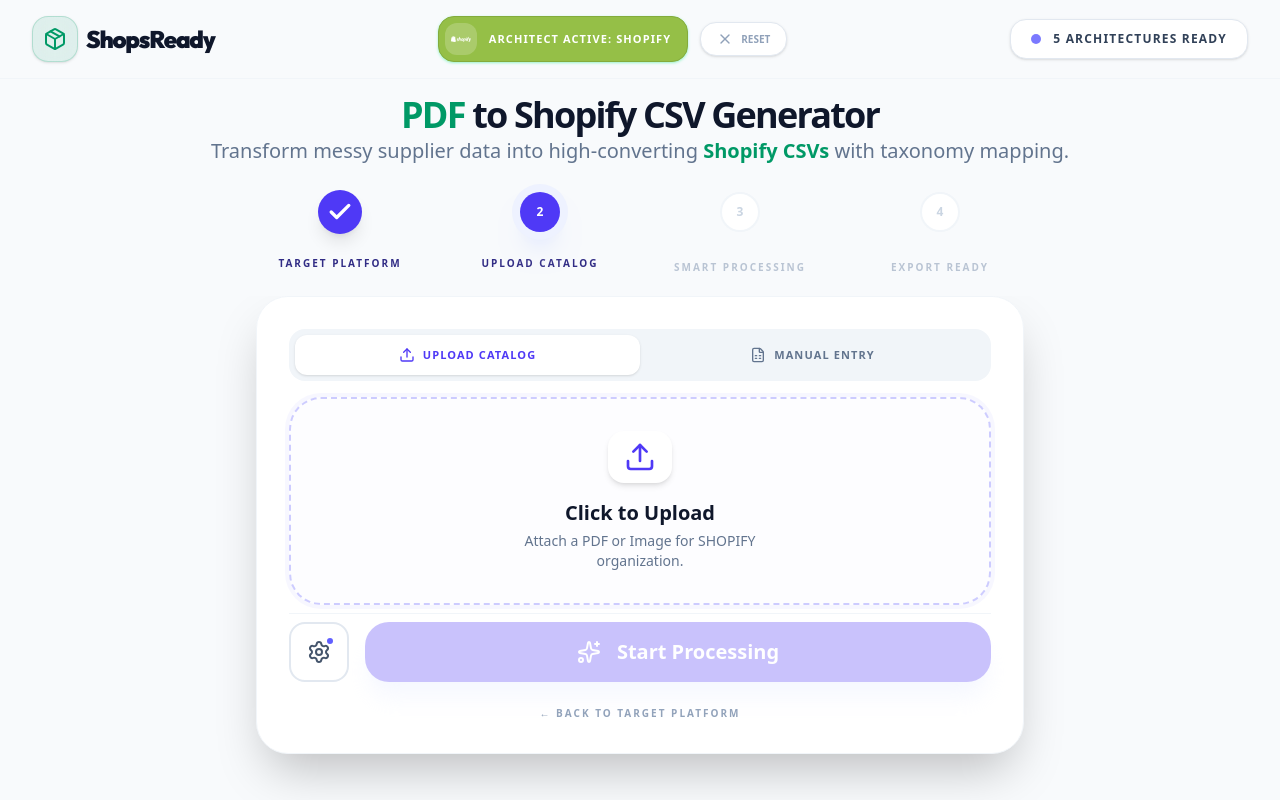
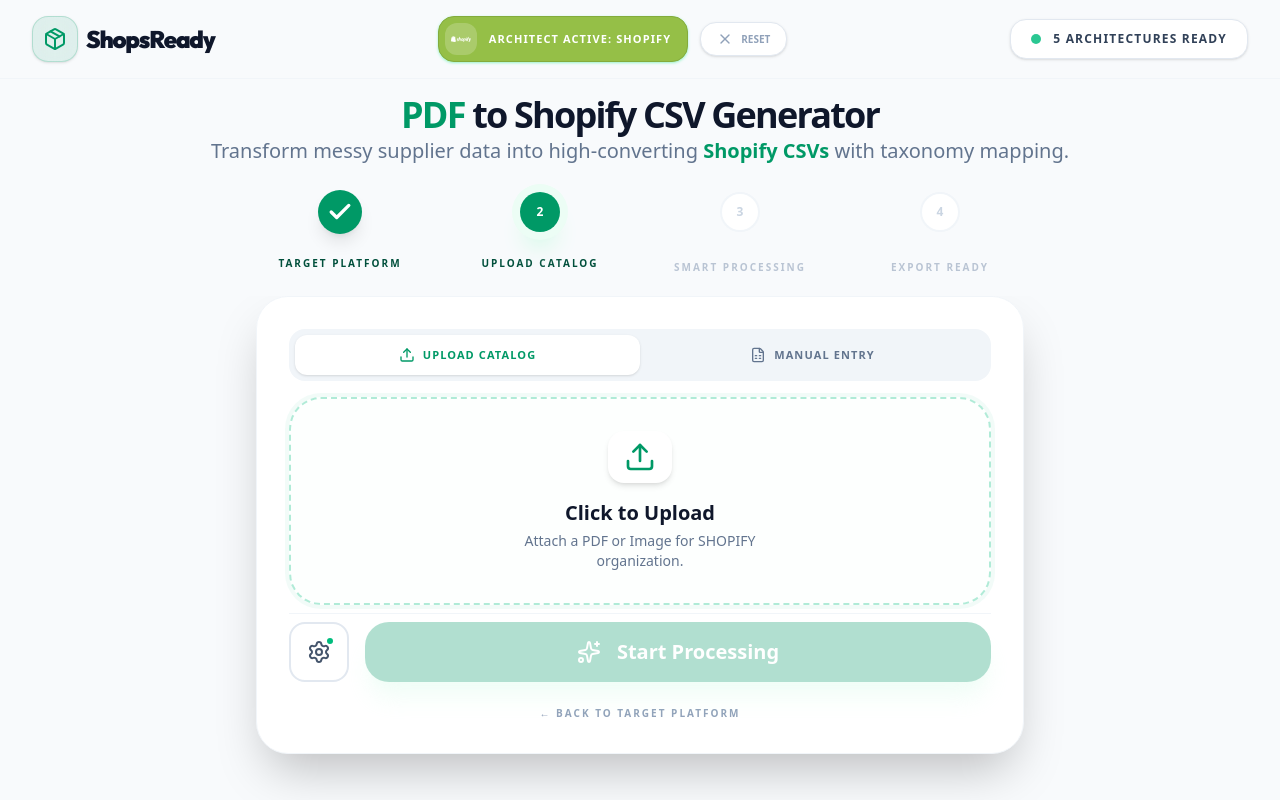
Before and after one commit to Baxa1997/ShopLive, a Next.js app: page /tools/multi-importer in a window 1280 px wide. Both pictures are taken after a click on the button 428 px from the left and 433 px from the top of the page. Built offline with nearby package versions, Linux system fonts and the light colour scheme.

Commit message:
corrections

```diff
--- a/src/app/tools/multi-importer/page.tsx
+++ b/src/app/tools/multi-importer/page.tsx
@@ -683,7 +683,7 @@
         )}
 
         <div className="flex items-center gap-3 px-5 py-2.5 bg-white rounded-2xl border border-slate-200 shadow-sm order-2 md:order-none">
-          <div className="w-2.5 h-2.5 rounded-full bg-indigo-500 animate-pulse" />
+          <div className="w-2.5 h-2.5 rounded-full bg-emerald-500 animate-pulse" />
           <span className="text-[12px] font-black text-slate-700 uppercase tracking-widest">
             {5 - usageCount} Architectures Ready
           </span>
@@ -713,7 +713,7 @@
           <div className="absolute top-6 left-[12.5%] w-[75%] h-[3px] bg-slate-100 -z-10 rounded-full" />
           {/* Active Progress Line */}
           <div
-            className="absolute top-6 left-[12.5%] h-[3px] bg-indigo-600 transition-all duration-700 ease-out -z-10 rounded-full shadow-[0_0_10px_rgba(79,70,229,0.3)]"
+            className="absolute top-6 left-[12.5%] h-[3px] bg-emerald-600 transition-all duration-700 ease-out -z-10 rounded-full shadow-[0_0_10px_rgba(16,185,129,0.3)]"
             style={{ width: `${Math.min(((currentStep - 1) / 3) * 75, 75)}%` }}
           />
 
@@ -726,15 +726,15 @@
             ].map((step) => (
               <div key={step.num} className="flex-1 relative flex flex-col items-center">
                 <div className={`w-10 h-10 rounded-full flex items-center justify-center font-black text-xs transition-all duration-500 z-10 ${
-                  currentStep > step.num ? 'bg-indigo-600 text-white shadow-lg scale-110' :
-                  currentStep === step.num ? 'bg-indigo-600 text-white ring-8 ring-indigo-50 shadow-indigo-100 shadow-xl' :
+                  currentStep > step.num ? 'bg-emerald-600 text-white shadow-lg scale-110' :
+                  currentStep === step.num ? 'bg-emerald-600 text-white ring-8 ring-emerald-50 shadow-emerald-100 shadow-xl' :
                   'bg-white text-slate-300 border-2 border-slate-100'
                 }`}>
                   {currentStep > step.num ? <Check className="w-6 h-6" strokeWidth={3} /> : step.num}
                 </div>
                 <div className="absolute top-16 left-1/2 -ml-20 w-40 text-center">
                   <span className={`text-[10px] font-black uppercase tracking-[0.2em] whitespace-nowrap block transition-all duration-300 ${
-                    currentStep >= step.num ? 'text-indigo-900 translate-y-0 opacity-100' : 'text-slate-400 translate-y-1 opacity-60'
+                    currentStep >= step.num ? 'text-emerald-900 translate-y-0 opacity-100' : 'text-slate-400 translate-y-1 opacity-60'
                   }`}>
                     {step.label}
                   </span>
@@ -757,7 +757,7 @@
                 onClick={() => setInputTab('upload')}
                 className={`flex-1 cursor-pointer flex items-center justify-center gap-2 py-3 text-[11px] font-black uppercase tracking-widest rounded-xl transition-all ${
                   inputTab === 'upload'
-                  ? 'bg-white text-indigo-600 shadow-sm'
+                  ? 'bg-white text-emerald-600 shadow-sm'
                   : 'text-slate-500 hover:text-slate-700'
                 }`}
               >
@@ -767,7 +767,7 @@
                 onClick={() => setInputTab('manual')}
                 className={`flex-1 cursor-pointer flex items-center justify-center gap-2 py-3 text-[11px] font-black uppercase tracking-widest rounded-xl transition-all ${
                   inputTab === 'manual'
-                  ? 'bg-white text-indigo-600 shadow-sm'
+                  ? 'bg-white text-emerald-600 shadow-sm'
                   : 'text-slate-500 hover:text-slate-700'
                 }`}
               >
@@ -788,13 +788,13 @@
                     />
                     <label
                       htmlFor="file-upload"
-                      className={`flex flex-col items-center justify-center p-8 border-2 border-dashed rounded-[2rem] bg-indigo-50/10 hover:bg-indigo-50/30 transition-all cursor-pointer group h-52 ${
+                      className={`flex flex-col items-center justify-center p-8 border-2 border-dashed rounded-[2rem] bg-emerald-50/10 hover:bg-emerald-50/30 transition-all cursor-pointer group h-52 ${
                         activeMarketplace
-                        ? 'border-indigo-500/30 ring-4 ring-indigo-500/5'
+                        ? 'border-emerald-500/30 ring-4 ring-emerald-500/5'
                         : 'border-slate-100'
                       }`}
                     >
-                      <div className={`w-16 h-16 bg-white rounded-2xl flex items-center justify-center shadow-md mb-4 group-hover:scale-110 transition-transform ${activeMarketplace ? 'text-indigo-600' : 'text-slate-400'}`}>
+                      <div className={`w-16 h-16 bg-white rounded-2xl flex items-center justify-center shadow-md mb-4 group-hover:scale-110 transition-transform ${activeMarketplace ? 'text-emerald-600' : 'text-slate-400'}`}>
                         <Upload className="w-8 h-8" />
                       </div>
                       <span className="font-bold text-slate-900 text-xl mb-1">
@@ -806,7 +806,7 @@
                           : 'Please select your target platform above to enable uploading.'}
                       </span>
                       {fileName && (
-                        <div className="mt-4 px-4 py-2 bg-indigo-100 text-indigo-700 rounded-full text-[10px] font-black uppercase tracking-widest ring-2 ring-indigo-200 animate-bounce">
+                        <div className="mt-4 px-4 py-2 bg-emerald-100 text-emerald-700 rounded-full text-[10px] font-black uppercase tracking-widest ring-2 ring-emerald-200 animate-bounce">
                           {fileName}
                         </div>
                       )}
@@ -820,10 +820,10 @@
                       onChange={(e) => setInputText(e.target.value)}
                       disabled={!activeMarketplace}
                       placeholder={activeMarketplace ? "Example: Blue Shirt, Size M, SKU: 123, Price: $15.00\nRed Jacket, Size L, SKU: 456, Price: $45.00" : "Please select a target platform first."}
-                      className="w-full min-h-[220px] p-6 rounded-3xl bg-slate-50 border-2 border-slate-200 focus:border-indigo-500 focus:outline-none focus:bg-white transition-all resize-none font-mono text-sm text-slate-700 shadow-inner group-hover:border-slate-300 disabled:cursor-not-allowed"
+                      className="w-full min-h-[220px] p-6 rounded-3xl bg-slate-50 border-2 border-slate-200 focus:border-emerald-500 focus:outline-none focus:bg-white transition-all resize-none font-mono text-sm text-slate-700 shadow-inner group-hover:border-slate-300 disabled:cursor-not-allowed"
                     />
                     <div className="absolute bottom-4 right-4 opacity-30 group-hover:opacity-100 transition-opacity">
-                      <Sparkles className="w-5 h-5 text-indigo-500" />
+                      <Sparkles className="w-5 h-5 text-emerald-500" />
                     </div>
                   </div>
                 </div>
@@ -841,16 +841,16 @@
               <div className="flex gap-4">
                 <button
                   onClick={() => setIsConfigModalOpen(true)}
-                  className="px-4 cursor-pointer bg-white border-2 border-slate-200 text-slate-600 rounded-2xl hover:border-indigo-500 hover:text-indigo-600 transition-all flex items-center justify-center group relative overflow-hidden "
+                  className="px-4 cursor-pointer bg-white border-2 border-slate-200 text-slate-600 rounded-2xl hover:border-emerald-500 hover:text-emerald-600 transition-all flex items-center justify-center group relative overflow-hidden "
                   title="Advanced Configurations"
                 >
                   <Settings className="w-6 h-6 group-hover:rotate-90 transition-transform duration-500" />
-                  <div className="absolute top-3 right-3 w-2.5 h-2.5 bg-indigo-500 rounded-full border-2 border-white" />
+                  <div className="absolute top-3 right-3 w-2.5 h-2.5 bg-emerald-500 rounded-full border-2 border-white" />
                 </button>
                 <button
                   onClick={handleAnalyze}
                   disabled={isLoading || (inputTab === 'upload' ? !fileName : !inputText.trim())}
-                  className="flex-1 cursor-pointer py-4 bg-indigo-600 hover:bg-indigo-700 text-white font-black rounded-3xl shadow-xl shadow-indigo-100 transition-all disabled:opacity-30 disabled:cursor-not-allowed flex items-center justify-center gap-4 text-xl group"
+                  className="flex-1 cursor-pointer py-4 bg-emerald-600 hover:bg-emerald-700 text-white font-black rounded-3xl shadow-xl shadow-emerald-100 transition-all disabled:opacity-30 disabled:cursor-not-allowed flex items-center justify-center gap-4 text-xl group"
                 >
                   {isLoading ? (
                     <>
@@ -866,7 +866,7 @@
 
               <button
                 onClick={() => setCurrentStep(1)}
-                className="text-center w-full text-[10px] font-black text-slate-400 uppercase tracking-[0.2em] hover:text-indigo-600 transition-colors"
+                className="text-center w-full text-[10px] font-black text-slate-400 uppercase tracking-[0.2em] hover:text-emerald-600 transition-colors"
               >
                 ← Back to Target Platform
               </button>
@@ -885,19 +885,19 @@
               <div className="text-center md:text-left">
                 <h2 className="text-lg md:text-xl font-bold text-slate-900 leading-none mb-1">Review Your Products</h2>
                 <p className="text-[10px] font-medium text-slate-500 uppercase tracking-widest">
-                  <span className="text-green-600 font-black">{products.length} Products</span> • {products.reduce((acc, p) => acc + p.shopify_service.variants.length, 0)} Global Variants Synchronized
+                  <span className="text-emerald-600 font-black">{products.length} Products</span> • {products.reduce((acc, p) => acc + p.shopify_service.variants.length, 0)} Global Variants Synchronized
                 </p>
               </div>
               <div className="flex gap-3 w-full md:w-auto">
                 <button
                   onClick={() => downloadMultiChannelPackage()}
-                  className="flex-1 md:flex-none px-5 py-2.5 bg-slate-900 text-white text-sm font-bold rounded-xl hover:bg-slate-800 transition-all flex items-center justify-center gap-2 shadow-xl group"
+                  className="flex-1 md:flex-none px-5 py-2.5 bg-emerald-900 text-white text-sm font-bold rounded-xl hover:bg-emerald-800 transition-all flex items-center justify-center gap-2 shadow-xl group"
                 >
                   <Download className="w-4 h-4 group-hover:translate-y-0.5 transition-transform" /> Sync Package
                 </button>
                 <button
                   onClick={() => handleConfirm()}
-                  className="flex-1 md:flex-none px-5 py-2.5 bg-green-600 text-white text-sm font-bold rounded-xl hover:bg-green-700 transition-all shadow-lg flex items-center justify-center gap-2"
+                  className="flex-1 md:flex-none px-5 py-2.5 bg-emerald-600 text-white text-sm font-bold rounded-xl hover:bg-emerald-700 transition-all shadow-lg flex items-center justify-center gap-2"
                 >
                   Confirm & Sync <ArrowRight className="w-4 h-4" />
                 </button>
@@ -920,7 +920,7 @@
                   <tbody className="divide-y divide-slate-100">
                     {products.map((product, pIdx) => (
                       <React.Fragment key={product.sync_id || pIdx}>
-                        <tr className="hover:bg-indigo-50/30 transition-colors group cursor-pointer" onClick={() => setActiveAmazonToolId(activeAmazonToolId === product.sync_id ? null : product.sync_id)}>
+                        <tr className="hover:bg-emerald-50/30 transition-colors group cursor-pointer" onClick={() => setActiveAmazonToolId(activeAmazonToolId === product.sync_id ? null : product.sync_id)}>
                           <td className="px-4 py-2 text-[11px] font-bold text-slate-400">{pIdx + 1}</td>
                           <td className="px-4 py-2">
                              <div className="flex flex-col">
@@ -953,12 +953,12 @@
                           </td>
                           <td className="px-4 py-2 text-center">
                             <div className="flex items-center justify-center">
-                              <div className={`w-2 h-2 rounded-full ${product.readiness_report.status.includes('100') ? 'bg-green-500' : 'bg-orange-400'} shadow-sm`} />
+                              <div className={`w-2 h-2 rounded-full ${product.readiness_report.status.includes('100') ? 'bg-emerald-500' : 'bg-orange-400'} shadow-sm`} />
                             </div>
                           </td>
                           <td className="px-4 py-2 text-right">
                             <button
-                              className="p-1.5 text-slate-400 hover:text-indigo-600 transition-colors"
+                              className="p-1.5 text-slate-400 hover:text-emerald-600 transition-colors"
                               title="Edit Details"
                             >
                               <Settings className="w-3.5 h-3.5" />
@@ -989,7 +989,7 @@
                                             <tr key={vIdx}>
                                               <td className="px-3 py-1.5 font-bold text-slate-700">{v.option1_value}</td>
                                               <td className="px-3 py-1.5 text-center text-slate-900 font-bold">${v.price}</td>
-                                              <td className="px-3 py-1.5 font-mono text-indigo-600 font-medium">{v.sku}</td>
+                                              <td className="px-3 py-1.5 font-mono text-emerald-600 font-medium">{v.sku}</td>
                                               <td className="px-3 py-1.5 text-right font-black text-emerald-600">{v.inventory_qty}</td>
                                             </tr>
                                           ))}
@@ -1010,8 +1010,8 @@
                                           <span className="text-[9px] font-black text-slate-400 uppercase block mb-1">A+ Storytelling Module</span>
                                           <p className="text-[11px] text-slate-900 font-medium">{product.aplus_content_service.modules[0]?.body || 'No A+ content detected.'}</p>
                                         </div>
-                                        <div className="flex gap-2 pt-2">
-                                           <button onClick={() => downloadShopifyCSV()} className="flex-1 py-1.5 bg-indigo-600 text-white text-[10px] font-black uppercase tracking-widest rounded-lg hover:bg-indigo-700 transition-all">Export Shopify</button>
+                                         <div className="flex gap-2 pt-2">
+                                           <button onClick={() => downloadShopifyCSV()} className="flex-1 py-1.5 bg-emerald-600 text-white text-[10px] font-black uppercase tracking-widest rounded-lg hover:bg-emerald-700 transition-all">Export Shopify</button>
                                            <button onClick={() => downloadMultiChannelPackage()} className="flex-1 py-1.5 bg-slate-900 text-white text-[10px] font-black uppercase tracking-widest rounded-lg hover:bg-slate-800 transition-all">Export Amazon</button>
                                         </div>
                                      </div>
@@ -1039,7 +1039,7 @@
               <div className="flex gap-3 w-full md:w-auto">
                 <button
                   onClick={() => handleConfirm()}
-                  className="flex-1 md:flex-none px-10 py-4 bg-indigo-600 text-white font-black rounded-xl hover:bg-indigo-700 transition-all shadow-xl shadow-indigo-200 flex items-center justify-center gap-2 text-sm uppercase tracking-widest"
+                  className="flex-1 md:flex-none px-10 py-4 bg-emerald-600 text-white font-black rounded-xl hover:bg-emerald-700 transition-all shadow-xl shadow-emerald-200 flex items-center justify-center gap-2 text-sm uppercase tracking-widest"
                 >
                   Finalize & Sync <ArrowRight className="w-5 h-5" />
                 </button>
@@ -1051,16 +1051,16 @@
         {currentStep === 4 && (
           <div id="download-section" className="bg-white rounded-[2.5rem] p-6 md:p-10 shadow-2xl border border-slate-100 text-center max-w-4xl mx-auto relative overflow-hidden animate-in fade-in zoom-in duration-500">
             {/* Background Decoration */}
-            <div className="absolute top-0 left-0 w-full h-2 bg-indigo-600" />
-            <div className="absolute -top-16 -right-16 w-48 h-48 bg-indigo-500/5 rounded-full blur-3xl" />
+            <div className="absolute top-0 left-0 w-full h-2 bg-emerald-600" />
+            <div className="absolute -top-16 -right-16 w-48 h-48 bg-emerald-500/5 rounded-full blur-3xl" />
 
-            <div className="w-12 h-12 bg-indigo-50 text-indigo-600 rounded-3xl flex items-center justify-center mx-auto mb-6 shadow-inner group transition-transform hover:rotate-6 duration-500">
+            <div className="w-12 h-12 bg-emerald-50 text-emerald-600 rounded-3xl flex items-center justify-center mx-auto mb-6 shadow-inner group transition-transform hover:rotate-6 duration-500">
               <Check className="w-8 h-8" />
             </div>
 
             <div className="space-y-4 mb-8 text-center">
               <h2 className="text-4xl md:text-4xl font-black text-slate-900 tracking-tighter leading-tight">
-                Export <span className="text-indigo-600">Complete.</span>
+                Export <span className="text-emerald-600">Complete.</span>
               </h2>
               {/* <p className="text-lg text-slate-500 max-w-2xl mx-auto leading-relaxed font-medium">
                 Your catalog has been synchronized with **Official 2026 Marketplace Taxonomies**. Direct-upload files are ready below.
@@ -1068,7 +1068,7 @@
             </div>
 
             <div className="grid grid-cols-1 md:grid-cols-2 gap-4 mb-8 text-left">
-                <div className="p-6 bg-slate-50 border border-slate-200 rounded-2xl relative group hover:border-indigo-200 transition-colors">
+                <div className="p-6 bg-slate-50 border border-slate-200 rounded-2xl relative group hover:border-emerald-200 transition-colors">
                     <div className="flex items-center gap-3 mb-4">
                       <div className="w-10 h-10 bg-white rounded-xl flex items-center justify-center shadow-sm border border-slate-100">
                         <img src="/shopifyLogo.png" className="w-6 h-6 object-contain" alt="" />
@@ -1094,11 +1094,11 @@
                 </div>
             </div>
 
-            <div className="bg-indigo-50 border border-indigo-100 rounded-3xl p-6 mb-10 text-left relative group">
-                <div className="flex items-center gap-2 text-[11px] font-black text-indigo-600 uppercase tracking-[0.2em] mb-3">
+            <div className="bg-emerald-50 border border-emerald-100 rounded-3xl p-6 mb-10 text-left relative group">
+                <div className="flex items-center gap-2 text-[11px] font-black text-emerald-600 uppercase tracking-[0.2em] mb-3">
                   <Sparkles className="w-4 h-4" /> ShopsReady Architect Verdict
                 </div>
-                <p className="text-sm text-slate-700 leading-relaxed italic border-l-2 border-indigo-200 pl-4">
+                <p className="text-sm text-slate-700 leading-relaxed italic border-l-2 border-emerald-200 pl-4">
                   "Architecture verified. All 2026 category breadcrumbs injected. B2B Variant grouping synchronized. Your data is 100% market-ready."
                 </p>
             </div>
@@ -1106,7 +1106,7 @@
             <div className="flex flex-col md:flex-row items-center justify-center gap-4">
               <button
                 onClick={handleStartOver}
-                className="px-10 py-5 bg-indigo-600 text-white font-black rounded-2xl hover:bg-indigo-700 transition-all shadow-xl shadow-indigo-100 flex items-center justify-center gap-3 text-sm uppercase tracking-widest"
+                className="px-10 py-5 bg-emerald-600 text-white font-black rounded-2xl hover:bg-emerald-700 transition-all shadow-xl shadow-emerald-100 flex items-center justify-center gap-3 text-sm uppercase tracking-widest"
               >
                 Start New Project
               </button>
@@ -1248,7 +1248,7 @@
 
               <div className="relative z-10 text-center mb-12">
                 <div className="inline-flex items-center gap-2 px-3 py-1 rounded-full bg-slate-100 text-slate-500 text-[10px] font-black uppercase tracking-widest mb-4">
-                  <Sparkles className="w-3 h-3 text-indigo-500" /> Platform Selection
+                  <Sparkles className="w-3 h-3 text-emerald-500" /> Platform Selection
                 </div>
                 <h2 className="text-4xl font-black text-slate-900 tracking-tighter mb-4">
                   Where are you selling?
```
Also changed, not shown: 1 other file (tests, documents, lock files or other folders).
